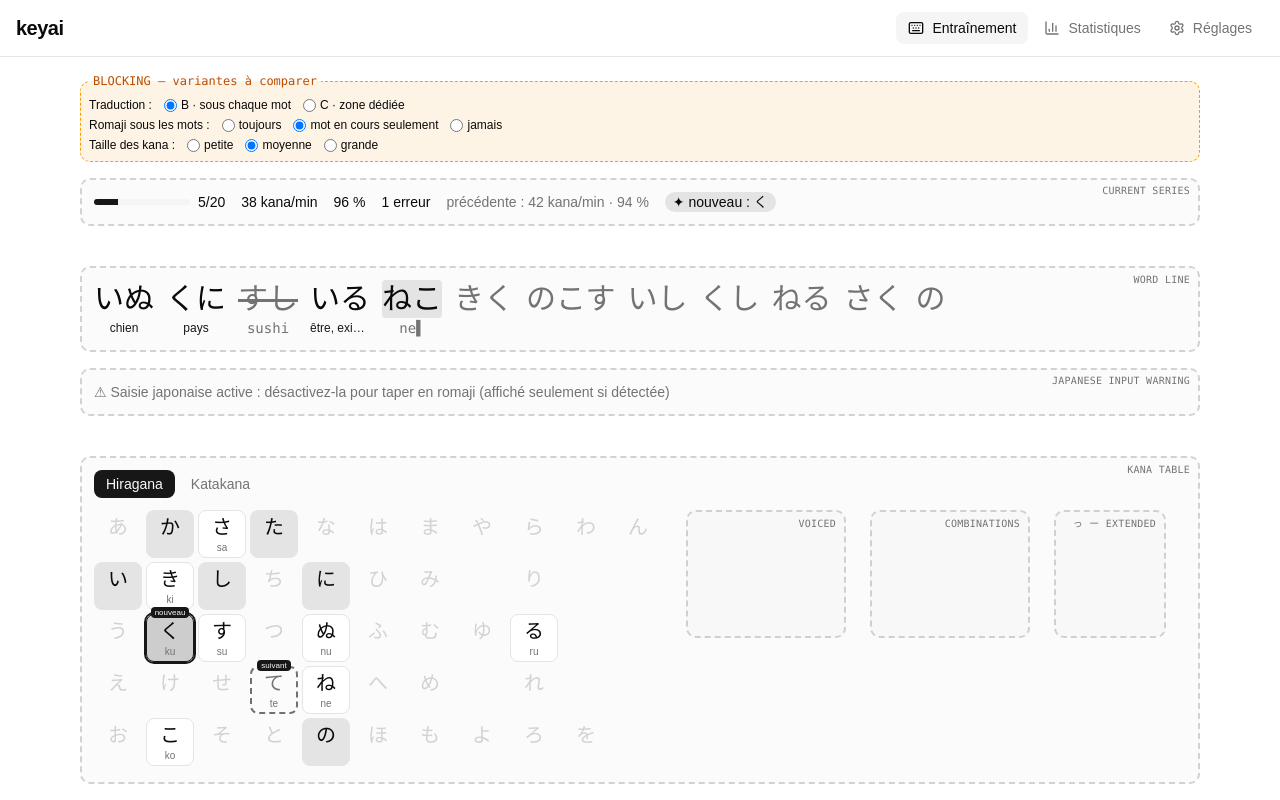
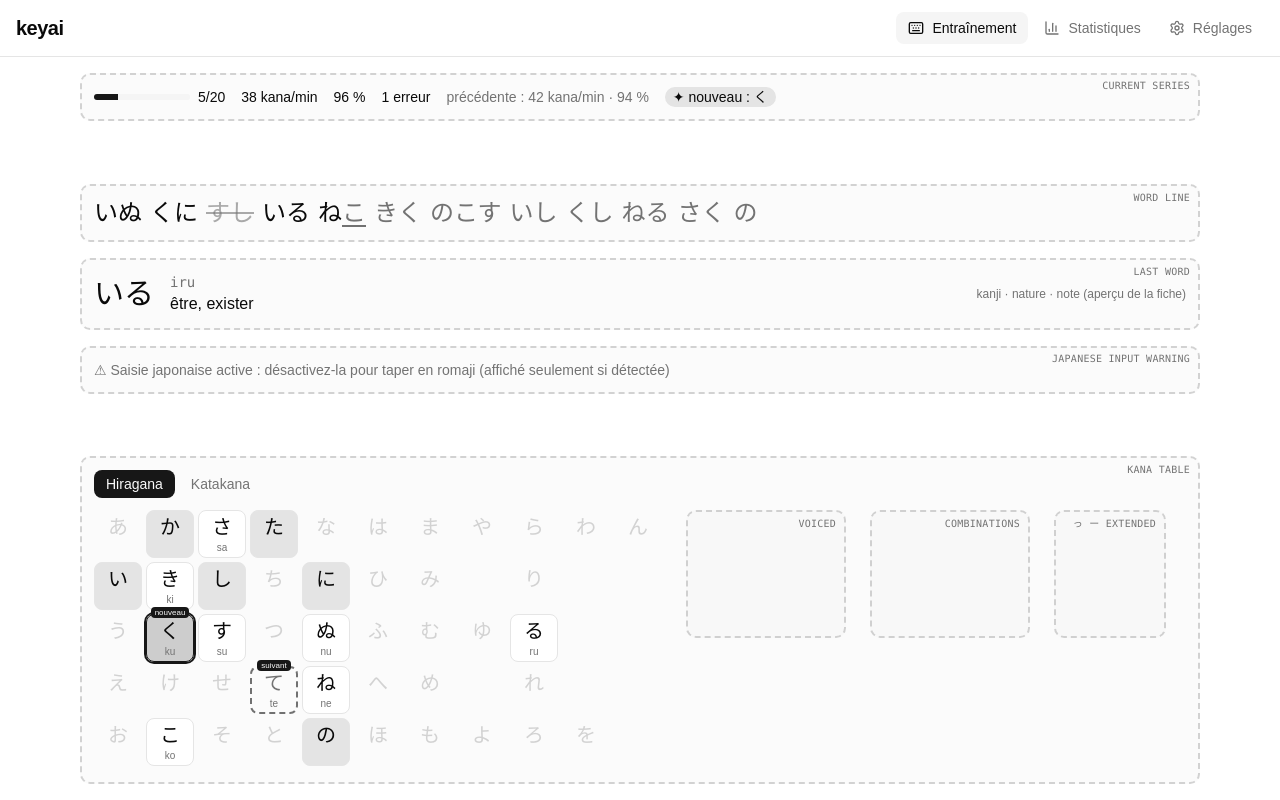
Before and after one commit to mumpkin/keyai, a React (Vite) app in the folder apps/app/: page / in a window 1280 px wide. Built offline with nearby package versions, Linux system fonts and the light colour scheme.

Commit message:
Fill kana in place and settle the training screen layout
Co-Authored-By: Claude Opus 5.5 <noreply@anthropic.com>

```diff
--- a/apps/app/src/features/blocking/blocking-controls.tsx
+++ /dev/null
@@ -1,47 +0,0 @@
-import {
-	type BlockingOptions,
-	KANA_SIZE_LABELS,
-	ROMAJI_DISPLAY_LABELS,
-	TRANSLATION_LAYOUT_LABELS,
-} from './blocking-options';
-import { OptionGroup } from './option-group';
-
-interface BlockingControlsProps {
-	readonly options: BlockingOptions;
-	readonly onChange: (options: BlockingOptions) => void;
-}
-
-export function BlockingControls({ options, onChange }: BlockingControlsProps) {
-	return (
-		<fieldset className="flex flex-col gap-1 rounded-lg border border-dashed border-amber-500 bg-amber-500/10 p-2 text-xs">
-			<legend className="px-1 font-mono text-amber-700 dark:text-amber-400">
-				BLOCKING — variantes à comparer
-			</legend>
-			<OptionGroup
-				name="translation-layout"
-				legend="Traduction :"
-				labels={TRANSLATION_LAYOUT_LABELS}
-				value={options.translationLayout}
-				onChange={(translationLayout) =>
-					onChange({ ...options, translationLayout })
-				}
-			/>
-			<OptionGroup
-				name="romaji-display"
-				legend="Romaji sous les mots :"
-				labels={ROMAJI_DISPLAY_LABELS}
-				value={options.romajiDisplay}
-				onChange={(romajiDisplay) =>
-					onChange({ ...options, romajiDisplay })
-				}
-			/>
-			<OptionGroup
-				name="kana-size"
-				legend="Taille des kana :"
-				labels={KANA_SIZE_LABELS}
-				value={options.kanaSize}
-				onChange={(kanaSize) => onChange({ ...options, kanaSize })}
-			/>
-		</fieldset>
-	);
-}
--- a/apps/app/src/features/blocking/blocking-options.ts
+++ /dev/null
@@ -1,32 +0,0 @@
-export type TranslationLayout = 'everyWord' | 'zone';
-export type RomajiDisplay = 'always' | 'currentWord' | 'hidden';
-export type KanaSize = 'small' | 'medium' | 'large';
-
-export interface BlockingOptions {
-	readonly translationLayout: TranslationLayout;
-	readonly romajiDisplay: RomajiDisplay;
-	readonly kanaSize: KanaSize;
-}
-
-export const DEFAULT_BLOCKING_OPTIONS: BlockingOptions = {
-	translationLayout: 'everyWord',
-	romajiDisplay: 'currentWord',
-	kanaSize: 'medium',
-};
-
-export const TRANSLATION_LAYOUT_LABELS: Record<TranslationLayout, string> = {
-	everyWord: 'B · sous chaque mot',
-	zone: 'C · zone dédiée',
-};
-
-export const ROMAJI_DISPLAY_LABELS: Record<RomajiDisplay, string> = {
-	always: 'toujours',
-	currentWord: 'mot en cours seulement',
-	hidden: 'jamais',
-};
-
-export const KANA_SIZE_LABELS: Record<KanaSize, string> = {
-	small: 'petite',
-	medium: 'moyenne',
-	large: 'grande',
-};
--- a/apps/app/src/features/blocking/option-group.tsx
+++ /dev/null
@@ -1,32 +0,0 @@
-interface OptionGroupProps<Option extends string> {
-	readonly name: string;
-	readonly legend: string;
-	readonly labels: Record<Option, string>;
-	readonly value: Option;
-	readonly onChange: (value: Option) => void;
-}
-
-export function OptionGroup<Option extends string>({
-	name,
-	legend,
-	labels,
-	value,
-	onChange,
-}: OptionGroupProps<Option>) {
-	return (
-		<div className="flex flex-wrap items-center gap-x-3 gap-y-1">
-			<span className="font-medium">{legend}</span>
-			{(Object.keys(labels) as Option[]).map((option) => (
-				<label key={option} className="flex items-center gap-1">
-					<input
-						type="radio"
-						name={name}
-						checked={option === value}
-						onChange={() => onChange(option)}
-					/>
-					{labels[option]}
-				</label>
-			))}
-		</div>
-	);
-}
--- a/apps/app/src/features/blocking/sample-words.ts
+++ b/apps/app/src/features/blocking/sample-words.ts
@@ -5,7 +5,8 @@ export interface SampleWord {
 	readonly romaji: string;
 	readonly gloss: string;
 	readonly status: WordStatus;
-	readonly typed?: string;
+	readonly completedUnits?: number;
+	readonly hasPartialInput?: boolean;
 }
 
 export const SAMPLE_WORDS: readonly SampleWord[] = [
@@ -18,7 +19,8 @@ export const SAMPLE_WORDS: readonly SampleWord[] = [
 		romaji: 'neko',
 		gloss: 'chat',
 		status: 'current',
-		typed: 'ne',
+		completedUnits: 1,
+		hasPartialInput: true,
 	},
 	{ kana: 'きく', romaji: 'kiku', gloss: 'écouter', status: 'pending' },
 	{ kana: 'のこす', romaji: 'nokosu', gloss: 'laisser', status: 'pending' },
--- /dev/null
+++ b/apps/app/src/features/settings/kana-size-setting.tsx
@@ -0,0 +1,49 @@
+import { useState } from 'react';
+import { Placeholder } from '@/features/blocking/placeholder';
+
+const DEFAULT_KANA_SIZE_PX = 24;
+const MIN_KANA_SIZE_PX = 16;
+const MAX_KANA_SIZE_PX = 64;
+
+export function KanaSizeSetting() {
+	const [sizePx, setSizePx] = useState(DEFAULT_KANA_SIZE_PX);
+
+	function applySize(nextSizePx: number) {
+		setSizePx(nextSizePx);
+		document.documentElement.style.setProperty(
+			'--kana-size',
+			`${nextSizePx}px`,
+		);
+	}
+
+	return (
+		<Placeholder label="Affichage">
+			<p className="font-medium">Affichage</p>
+			<label className="mt-1 flex items-center gap-3 text-sm">
+				Taille des kana
+				<input
+					type="range"
+					min={MIN_KANA_SIZE_PX}
+					max={MAX_KANA_SIZE_PX}
+					value={sizePx}
+					onChange={(event) => applySize(Number(event.target.value))}
+				/>
+				<input
+					type="number"
+					min={MIN_KANA_SIZE_PX}
+					max={MAX_KANA_SIZE_PX}
+					value={sizePx}
+					onChange={(event) => applySize(Number(event.target.value))}
+					className="w-16 rounded border px-1"
+				/>
+				px
+				<span
+					className="font-kana"
+					style={{ fontSize: 'var(--kana-size)' }}
+				>
+					あいう
+				</span>
+			</label>
+		</Placeholder>
+	);
+}
--- a/apps/app/src/features/settings/settings-screen.tsx
+++ b/apps/app/src/features/settings/settings-screen.tsx
@@ -1,4 +1,5 @@
 import { Placeholder } from '@/features/blocking/placeholder';
+import { KanaSizeSetting } from './kana-size-setting';
 
 interface SettingRow {
 	readonly section: string;
@@ -32,6 +33,7 @@ export function SettingsScreen({ onReplaySplash }: SettingsScreenProps) {
 					<p className="text-sm text-muted-foreground">{control}</p>
 				</Placeholder>
 			))}
+			<KanaSizeSetting />
 			<Placeholder label="about">
 				<p className="font-medium">À propos</p>
 				<p className="text-sm text-muted-foreground">
--- a/apps/app/src/features/training/last-word-zone.tsx
+++ b/apps/app/src/features/training/last-word-zone.tsx
@@ -18,7 +18,11 @@ export function LastWordZone({ word }: LastWordZoneProps) {
 						<span className="font-mono text-sm text-muted-foreground">
 							{word.romaji}
 						</span>
-						<span className="font-medium">{word.gloss}</span>
+						<span className="font-medium">
+							{word.status === 'skipped'
+								? `passé · ${word.gloss}`
+								: word.gloss}
+						</span>
 					</span>
 					<span className="ml-auto text-xs text-muted-foreground">
 						kanji · nature · note (aperçu de la fiche)
--- a/apps/app/src/features/training/training-screen.tsx
+++ b/apps/app/src/features/training/training-screen.tsx
@@ -1,6 +1,3 @@
-import { useState } from 'react';
-import { BlockingControls } from '@/features/blocking/blocking-controls';
-import { DEFAULT_BLOCKING_OPTIONS } from '@/features/blocking/blocking-options';
 import { Placeholder } from '@/features/blocking/placeholder';
 import { SAMPLE_WORDS } from '@/features/blocking/sample-words';
 import { KanaTable } from '@/features/kana-table/kana-table';
@@ -9,14 +6,11 @@ import { SessionStatsBar } from './session-stats-bar';
 import { WordLine } from './word-line';
 
 export function TrainingScreen() {
-	const [options, setOptions] = useState(DEFAULT_BLOCKING_OPTIONS);
-
 	return (
 		<div className="flex flex-1 flex-col gap-4">
-			<BlockingControls options={options} onChange={setOptions} />
 			<SessionStatsBar />
 			<div className="flex flex-1 flex-col justify-center gap-4 py-6">
-				<WordLine words={SAMPLE_WORDS} options={options} />
+				<WordLine words={SAMPLE_WORDS} />
 				<Placeholder
 					label="japanese input warning"
 					className="text-sm text-muted-foreground"
--- a/apps/app/src/features/training/word-line.tsx
+++ b/apps/app/src/features/training/word-line.tsx
@@ -1,4 +1,3 @@
-import type { BlockingOptions } from '@/features/blocking/blocking-options';
 import { Placeholder } from '@/features/blocking/placeholder';
 import type { SampleWord } from '@/features/blocking/sample-words';
 import { LastWordZone } from './last-word-zone';
@@ -6,34 +5,27 @@ import { WordView } from './word-view';
 
 interface WordLineProps {
 	readonly words: readonly SampleWord[];
-	readonly options: BlockingOptions;
 }
 
 function lastFinishedWord(
 	words: readonly SampleWord[],
 ): SampleWord | undefined {
-	return words.findLast((word) => word.status === 'done');
+	return words.findLast(
+		(word) => word.status === 'done' || word.status === 'skipped',
+	);
 }
 
-export function WordLine({ words, options }: WordLineProps) {
-	const usesZone = options.translationLayout === 'zone';
-
+export function WordLine({ words }: WordLineProps) {
 	return (
 		<div className="flex flex-col gap-4">
 			<Placeholder label="word line">
-				<div className="flex flex-wrap items-start gap-x-3 gap-y-3 md:gap-y-5">
+				<div className="flex flex-wrap items-baseline gap-x-[0.5em] gap-y-2">
 					{words.map((word) => (
-						<WordView
-							key={word.kana}
-							word={word}
-							showGloss={!usesZone}
-							romajiDisplay={options.romajiDisplay}
-							kanaSize={options.kanaSize}
-						/>
+						<WordView key={word.kana} word={word} />
 					))}
 				</div>
 			</Placeholder>
-			{usesZone && <LastWordZone word={lastFinishedWord(words)} />}
+			<LastWordZone word={lastFinishedWord(words)} />
 		</div>
 	);
 }
--- a/apps/app/src/features/training/word-view.tsx
+++ b/apps/app/src/features/training/word-view.tsx
@@ -1,84 +1,87 @@
 import { cva } from 'class-variance-authority';
-import type {
-	KanaSize,
-	RomajiDisplay,
-} from '@/features/blocking/blocking-options';
 import type { SampleWord } from '@/features/blocking/sample-words';
 import { WordCard } from './word-card';
 
-const kanaVariants = cva('font-kana leading-tight', {
+type UnitState = 'typed' | 'partial' | 'next' | 'pending';
+
+const wordVariants = cva('font-kana leading-tight', {
 	variants: {
 		status: {
 			done: 'text-foreground',
-			skipped: 'text-muted-foreground line-through',
-			current: 'rounded bg-primary/10 text-foreground',
+			skipped: 'text-muted-foreground/60 line-through',
+			current: 'text-muted-foreground',
 			pending: 'text-muted-foreground',
-		},
-		size: {
-			small: 'text-2xl',
-			medium: 'text-3xl',
-			large: 'text-4xl',
 		},
 	},
 });
 
+const unitVariants = cva('', {
+	variants: {
+		state: {
+			typed: 'text-foreground',
+			partial:
+				'text-primary/60 underline decoration-2 underline-offset-4',
+			next: 'underline decoration-primary decoration-2 underline-offset-4',
+			pending: '',
+		},
+	},
+});
+
+function unitStateOf(word: SampleWord, unitIndex: number): UnitState {
+	const completedUnits = word.completedUnits ?? 0;
+	if (unitIndex < completedUnits) {
+		return 'typed';
+	}
+	if (unitIndex > completedUnits) {
+		return 'pending';
+	}
+	return word.hasPartialInput ? 'partial' : 'next';
+}
+
+interface UnitView {
+	readonly id: string;
+	readonly unit: string;
+	readonly state: UnitState;
+}
+
+function unitViewsOf(word: SampleWord): UnitView[] {
+	return [...word.kana].map((unit, unitIndex) => ({
+		id: `${unitIndex}:${unit}`,
+		unit,
+		state: unitStateOf(word, unitIndex),
+	}));
+}
+
+function CurrentWordUnits({ word }: { readonly word: SampleWord }) {
+	return unitViewsOf(word).map(({ id, unit, state }) => (
+		<span key={id} className={unitVariants({ state })}>
+			{unit}
+		</span>
+	));
+}
+
 interface WordViewProps {
 	readonly word: SampleWord;
-	readonly showGloss: boolean;
-	readonly romajiDisplay: RomajiDisplay;
-	readonly kanaSize: KanaSize;
 }
 
-function romajiOf(word: SampleWord, romajiDisplay: RomajiDisplay): string {
-	if (word.status === 'current') {
-		return romajiDisplay === 'hidden' ? '▌' : `${word.typed ?? ''}▌`;
-	}
-	if (word.status === 'skipped') {
-		return word.romaji;
-	}
-	const showsFinishedRomaji =
-		romajiDisplay === 'always' && word.status === 'done';
-	return showsFinishedRomaji ? word.romaji : '';
-}
-
-const GLOSS_CLASSES =
-	'w-0 min-w-full truncate text-center text-primary text-xs leading-5';
-
-function Gloss({ word }: { readonly word: SampleWord }) {
-	return <span className={GLOSS_CLASSES}>{word.gloss}</span>;
-}
-
-export function WordView({
-	word,
-	showGloss,
-	romajiDisplay,
-	kanaSize,
-}: WordViewProps) {
+export function WordView({ word }: WordViewProps) {
 	const isFinished = word.status === 'done' || word.status === 'skipped';
-	const hasGloss = showGloss && word.status === 'done';
-	const glossTakesRomajiRow = hasGloss && romajiDisplay !== 'always';
 
 	return (
 		<span
-			className="group relative inline-flex flex-col items-center"
+			className="group relative inline-block"
 			tabIndex={isFinished ? 0 : undefined}
 		>
 			<span
-				className={kanaVariants({
-					status: word.status,
-					size: kanaSize,
-				})}
+				className={wordVariants({ status: word.status })}
+				style={{ fontSize: 'var(--kana-size)' }}
 			>
-				{word.kana}
+				{word.status === 'current' ? (
+					<CurrentWordUnits word={word} />
+				) : (
+					word.kana
+				)}
 			</span>
-			{glossTakesRomajiRow ? (
-				<Gloss word={word} />
-			) : (
-				<span className="h-5 font-mono text-sm text-muted-foreground">
-					{romajiOf(word, romajiDisplay)}
-				</span>
-			)}
-			{hasGloss && !glossTakesRomajiRow && <Gloss word={word} />}
 			{isFinished && <WordCard word={word} />}
 		</span>
 	);
```
Also changed, not shown: apps/app/src/features/splash/splash-screen.tsx (+18 -6 lines), apps/app/src/styles/app.css (+20 -0 lines).
